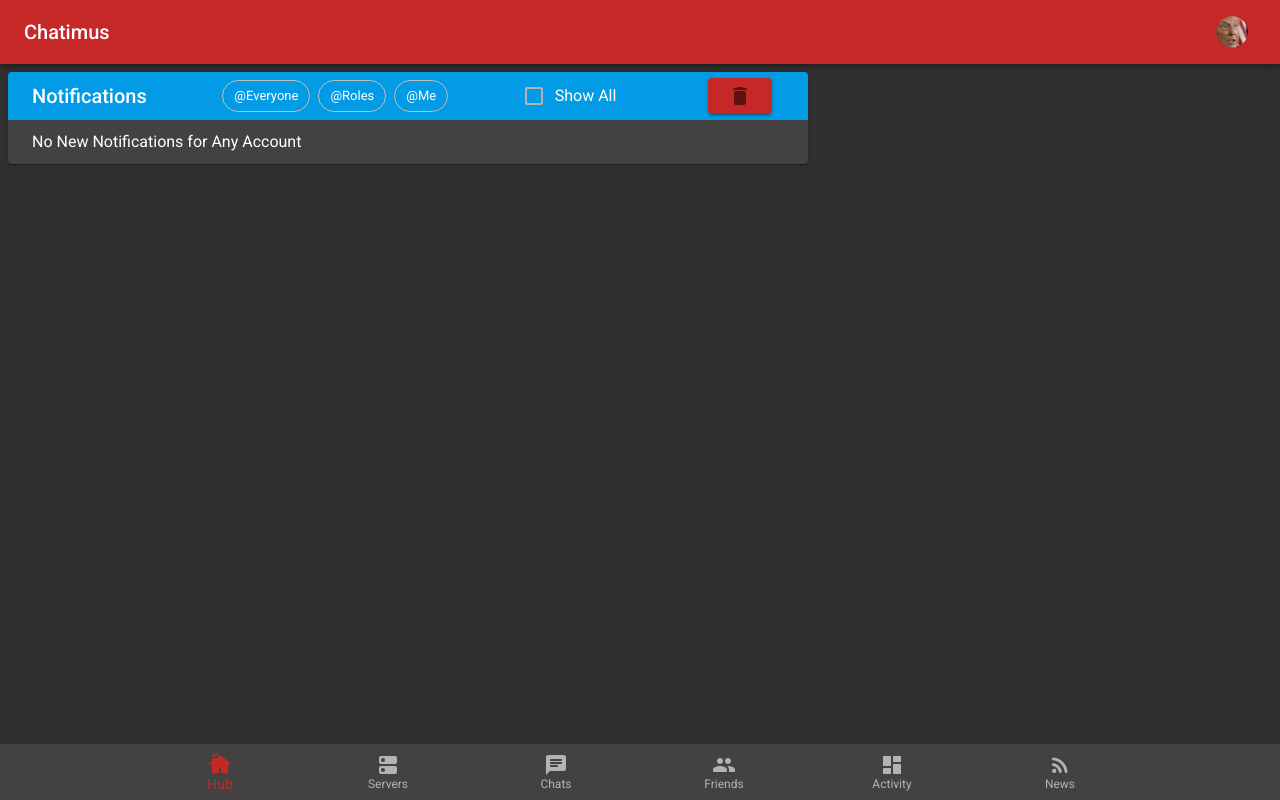
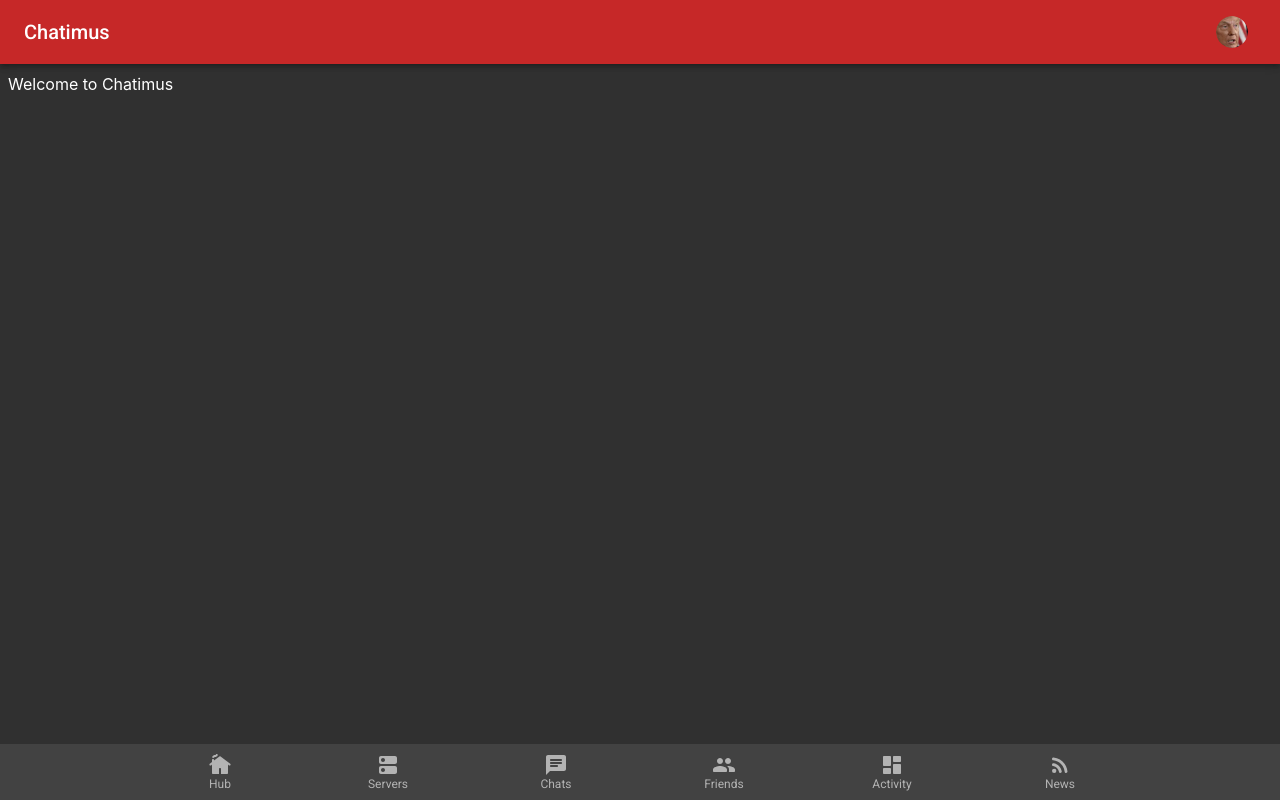
Before and after one commit to BrandonCasa/chatimus, a React (Create React App) app: page / in a window 1280 px wide. Built offline with nearby package versions, Linux system fonts and the light colour scheme.

Commit message:
Better routing

```diff
--- a/package.json
+++ b/package.json
@@ -32,7 +32,7 @@
     "uuid": "^8.3.2"
   },
   "scripts": {
-    "start": "react-scripts start",
+    "start": "react-scripts --openssl-legacy-provider start",
     "build": "react-scripts build",
     "test": "react-scripts test",
     "eject": "react-scripts eject"
--- a/src/App.tsx
+++ b/src/App.tsx
@@ -38,15 +38,16 @@
             </header>
             <main style={{ padding: 8, flexGrow: 1 }}>
               <Route path="/" exact>
+                Welcome to Chatimus
+              </Route>
+              <Route path="/hub" exact>
                 {
                   // @ts-ignore
                   //this.state.dbLoaded.toString()
                 }
                 <HomePage />
               </Route>
-              <Route path="/skillchat" exact>
-                Chatimus
-              </Route>
+              <Route path="/servers" exact></Route>
             </main>
             <footer>
               <BottomNavBar />
--- a/src/features/bottomnavbar/BottomNavBar.tsx
+++ b/src/features/bottomnavbar/BottomNavBar.tsx
@@ -8,9 +8,14 @@
 import PeopleIcon from "@mui/icons-material/PeopleRounded";
 import DashboardIcon from "@mui/icons-material/DashboardRounded";
 import RssFeedIcon from "@mui/icons-material/RssFeedRounded";
+import { useHistory } from "react-router-dom";
 
 function BottomNavBar() {
-  const [value, setValue] = React.useState(0);
+  let history = useHistory();
+  let initialHistoryVal = -1;
+  if (history.location.pathname === "/hub") initialHistoryVal = 0;
+  if (history.location.pathname === "/servers") initialHistoryVal = 1;
+  const [value, setValue] = React.useState(initialHistoryVal);
 
   return (
     <Box sx={{ width: "auto" }}>
@@ -19,6 +24,13 @@
         value={value}
         onChange={(event, newValue) => {
           setValue(newValue);
+          switch (newValue) {
+            case 0:
+              history.push("/hub");
+              break;
+            case 1:
+              history.push("/servers");
+          }
         }}
       >
         <BottomNavigationAction label="Hub" icon={<CottageIcon />} />
```
Also changed, not shown: 1 other file (tests, documents, lock files or other folders).
